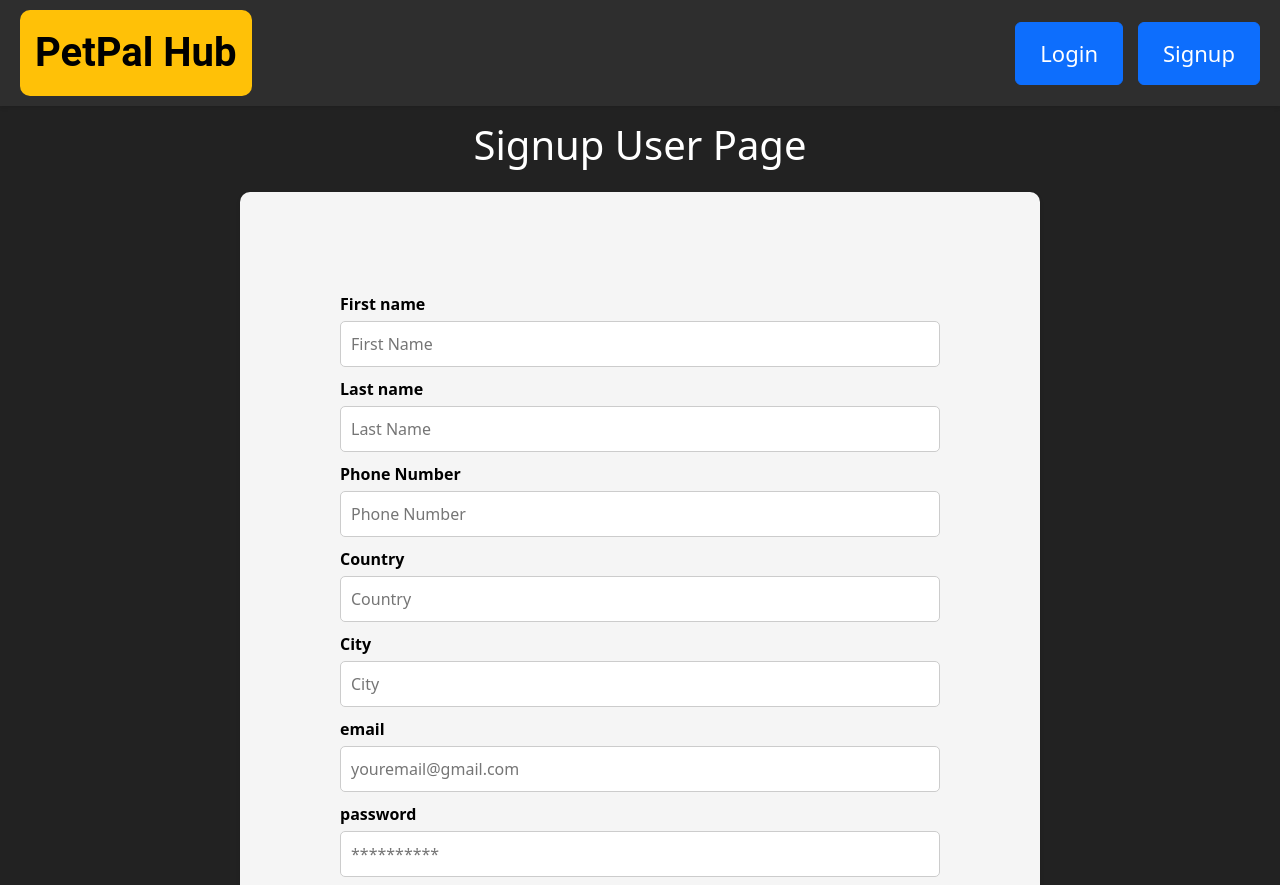
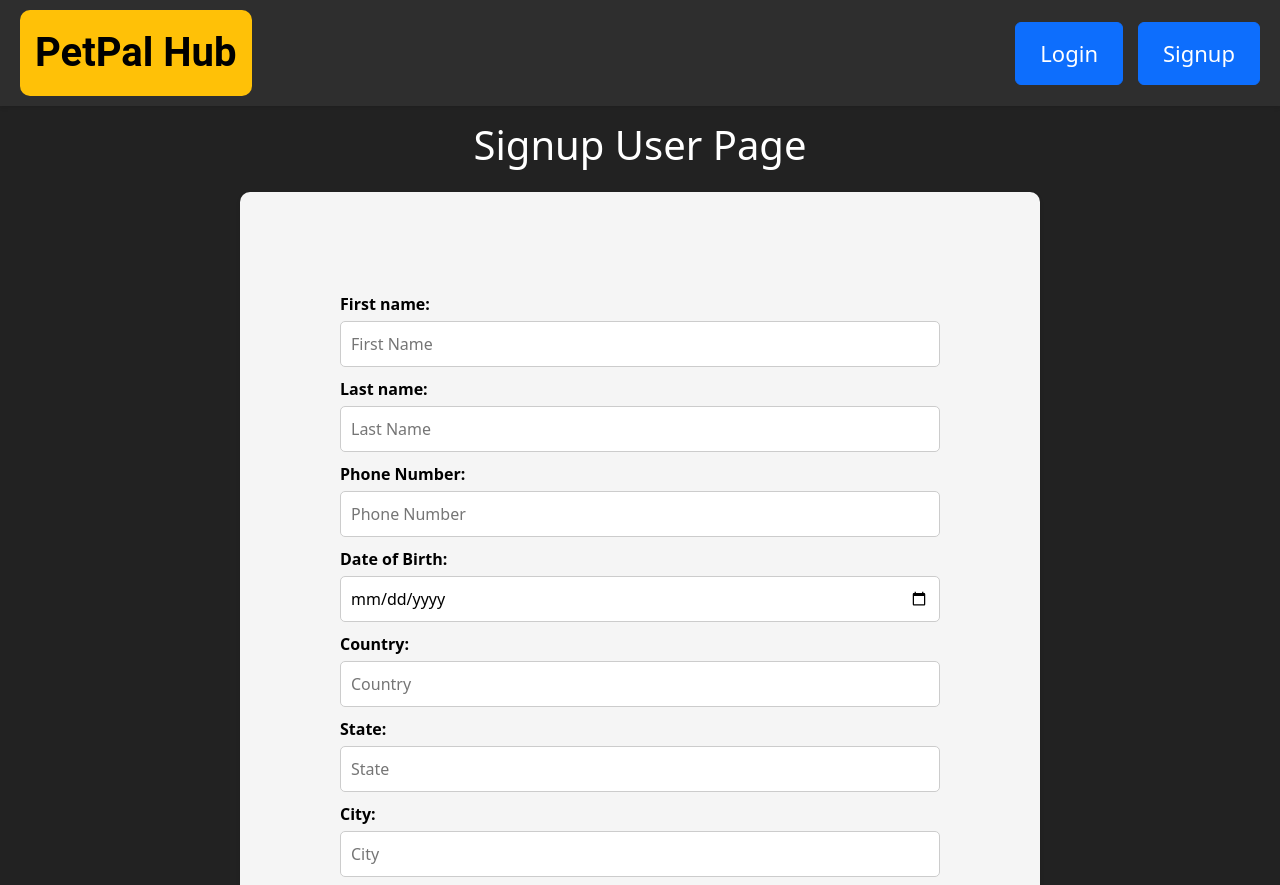
Before and after one commit to mttble/PetPalHub-react-router, a React (Vite) app: page /signup-user in a window 1280 px wide. Shown: the top 885 px of the page. Built offline with nearby package versions, Linux system fonts and the light colour scheme.

Commit message:
added backend functionality and error handling for SignupUser

```diff
--- a/src/components/App.jsx
+++ b/src/components/App.jsx
@@ -27,7 +27,7 @@ function App() {
   return (
     <>
       <NavBar />
-      <Toaster position='bottom-right' toastOptions={{duration:3000}}/>
+      <Toaster position='bottom-right' toastOptions={{duration:5000}}/>
       <Routes>
         <Route path="/" element={<Home />} />
         <Route path="/login" element={<Login />} />
--- a/src/components/SignupCarer.jsx
+++ b/src/components/SignupCarer.jsx
@@ -28,14 +28,59 @@ function SignupCarer() {
 
         const {firstName, lastName, phoneNumber, dateOfBirth, country, state, city, street, postalCode, email, password} = data
         try {
+            if (!firstName || !lastName) {
+                toast.error("First name and last name are required.");
+                return;
+            }
+
+            if (!phoneNumber) {
+                toast.error("Phone number is required.");
+                return;
+            }
+
+            if (!dateOfBirth) {
+                toast.error("Date of Birth is required.");
+                return;
+            }
+
+            if (!country) {
+                toast.error("Country is required.");
+                return;
+            }
+
+            if (!state) {
+                toast.error("State is required.");
+                return;
+            }
+
+            if (!city) {
+                toast.error("City is required.");
+                return;
+            }
+
+            if (!street) {
+                toast.error("Street address is required.");
+                return;
+            }
+
+            if (!postalCode) {
+                toast.error("Postal code is required.");
+                return;
+            }
+
+            if (!email) {
+                toast.error("Email is required.");
+                return;
+            }
+
             const {data} = await axios.post('http://localhost:5505/register', {firstName, lastName, phoneNumber, dateOfBirth: formattedDob, country, state, city, street, postalCode, email, password
             })
             if(data.error) {
                 toast.error(data.error)
             } else {
                 setData({})
-                toast.success('Register Successful, Weclome!')
-                navigate('/')
+                toast.success('Register Successful, Welcome!')
+                navigate('/login')
             }
         } catch (err) {
             console.log(err)
@@ -48,37 +93,37 @@ function SignupCarer() {
             </div>
             <form className="signup-user-form" onSubmit={ registerCarer }>
 
-                <label htmlFor="firstName">First name</label>
+                <label htmlFor="firstName">First name:</label>
                 <input value={data.firstName} onChange={(e) => setData({...data, firstName: e.target.value})} id="firstName" placeholder="First Name" />
 
-                <label htmlFor="lastName">Last name</label>
+                <label htmlFor="lastName">Last name:</label>
                 <input value={data.lastName} onChange={(e) => setData({...data, lastName: e.target.value})} id="lastName" placeholder="Last Name" />
 
-                <label htmlFor="phoneNumber">Phone Number</label>
+                <label htmlFor="phoneNumber">Phone Number:</label>
                 <input value={data.phoneNumber} onChange={(e) => setData({...data, phoneNumber: e.target.value})} id="mobile" placeholder="Mobile Number" />
 
-                <label htmlFor="dateOfBirth">Date of Birth</label>
+                <label htmlFor="dateOfBirth">Date of Birth:</label>
                 <input value={data.dateOfBirth} onChange={(e) => setData({...data, dateOfBirth: e.target.value})} type="date" id="dateOfBirth" />
 
-                <label htmlFor="country">Country</label>
+                <label htmlFor="country">Country:</label>
                 <input value={data.country} onChange={(e) => setData({...data, country: e.target.value})} type="text" id="country" placeholder="Country" />
 
-                <label htmlFor="state">State</label>
+                <label htmlFor="state">State:</label>
                 <input value={data.state} onChange={(e) => setData({...data, state: e.target.value})} type="text" id="state" placeholder="State" />
 
-                <label htmlFor="city">City</label>
+                <label htmlFor="city">City:</label>
                 <input value={data.city} onChange={(e) => setData({...data, city: e.target.value})} type="text" id="city" placeholder="City" />
 
-                <label htmlFor="street">Street</label>
+                <label htmlFor="street">Street:</label>
                 <input value={data.street} onChange={(e) => setData({...data, street: e.target.value})} type="text" id="street" placeholder="Street Address" />
 
-                <label htmlFor="postalCode">Postal Code</label>
+                <label htmlFor="postalCode">Postal Code:</label>
                 <input value={data.postalCode} onChange={(e) => setData({...data, postalCode: e.target.value})} type="text" id="postalCode" placeholder="Postal Code" />
 
-                <label htmlFor="email">Email</label>
+                <label htmlFor="email">Email:</label>
                 <input value={data.email} onChange={(e) => setData({...data, email: e.target.value})} type="email" placeholder="youremail@gmail.com" id="email" name="email"/>
 
-                <label htmlFor="password">Password</label>
+                <label htmlFor="password">Password:</label>
                 <input value={data.password} onChange={(e) => setData({...data, password: e.target.value})} type="password" placeholder="**********" id="password" name="password"/>
 
                 <button type="submit">Sign Up</button>
--- a/src/components/SignupUser.jsx
+++ b/src/components/SignupUser.jsx
@@ -1,8 +1,8 @@
+import axios from 'axios'
 import React, { useState } from 'react'
-import './SignupUser.css'
 import { toast } from 'react-hot-toast'
 import { useNavigate } from 'react-router-dom'
-import axios from 'axios'
+import './SignupUser.css'
 
 function SignupUser() {
     const navigate = useNavigate()
@@ -10,6 +10,7 @@ function SignupUser() {
         firstName: '',
         lastName: '',
         phoneNumber: '',
+        dateOfBirth: '',
         country: '',
         city: '',
         email: '',
@@ -18,16 +19,54 @@ function SignupUser() {
 
     const registerUser = async (e) => {
         e.preventDefault()
-        const {firstName, lastName, phoneNumber, country, city, email, password} = data
+
+        const dobParts = data.dateOfBirth.split('-');
+        const formattedDob = `${dobParts[2]}/${dobParts[1]}/${dobParts[0]}`;
+
+        const {firstName, lastName, phoneNumber, dateOfBirth, country, state, city, email, password} = data
         try {
-            const {data} = await axios.post('http://localhost:5505/register', {firstName, lastName, phoneNumber, country, city, email, password
-            })
+            if (!firstName || !lastName) {
+                toast.error("First name and last name are required.");
+                return;
+            }
+
+            if (!phoneNumber) {
+                toast.error("Phone number is required.");
+                return;
+            }
+
+            if (!dateOfBirth) {
+                toast.error("Date of Birth is required.");
+                return;
+            }
+
+            if (!country) {
+                toast.error("Country is required.");
+                return;
+            }
+
+            if (!state) {
+                toast.error("State is required.");
+                return;
+            }
+
+            if (!city) {
+                toast.error("City is required.");
+                return;
+            }
+
+            if (!email) {
+                toast.error("Email is required.");
+                return;
+            }
+
+            const {data} = await axios.post('http://localhost:5505/register', {firstName, lastName, phoneNumber, dateOfBirth: formattedDob, country, state, city, email, password})
             if(data.error) {
                 toast.error(data.error)
             } else {
                 setData({})
-                toast.success('Register Successful, Weclome!')
-                navigate('/')
+                toast.success('Register Successful, Welcome!')
+                navigate('/login')
             }
         } catch (err) {
             console.log(err)
@@ -40,25 +79,31 @@ function SignupUser() {
             </div>
             <form className="signup-user-form" onSubmit={ registerUser }>
 
-                <label htmlFor="firstName">First name</label>
+                <label htmlFor="firstName">First name:</label>
                 <input value={ data.firstName } onChange={(e) => setData({...data, firstName: e.target.value})} id="firstName" placeholder="First Name" />
 
-                <label htmlFor="lastName">Last name</label>
+                <label htmlFor="lastName">Last name:</label>
                 <input value={ data.lastName } onChange={(e) => setData({...data, lastName: e.target.value})} id="lastName" placeholder="Last Name" />
 
-                <label htmlFor="phoneNumber">Phone Number</label>
+                <label htmlFor="phoneNumber">Phone Number:</label>
                 <input value={ data.phoneNumber } onChange={(e) => setData({...data, phoneNumber: e.target.value})} id="phoneNumber" placeholder="Phone Number" />
 
-                <label htmlFor="country">Country</label>
+                <label htmlFor="dateOfBirth">Date of Birth:</label>
+                <input value={data.dateOfBirth} onChange={(e) => setData({...data, dateOfBirth: e.target.value})} type="date" id="dateOfBirth" />
+
+                <label htmlFor="country">Country:</label>
                 <input value={ data.country } onChange={(e) => setData({...data, country: e.target.value})} type="text" id="country" placeholder="Country" />
 
-                <label htmlFor="city">City</label>
+                <label htmlFor="state">State:</label>
+                <input value={ data.state } onChange={(e) => setData({...data, state: e.target.value})} type="text" id="state" placeholder="State" />
+
+                <label htmlFor="city">City:</label>
                 <input value={ data.city } onChange={(e) => setData({...data, city: e.target.value})} type="text" id="city" placeholder="City" />
 
-                <label htmlFor="email">email</label>
+                <label htmlFor="email">email:</label>
                 <input value={ data.email } onChange={(e) => setData({...data, email: e.target.value})} type="email" placeholder="youremail@gmail.com" id="email" name="email"/>
 
-                <label htmlFor="password">password</label>
+                <label htmlFor="password">password:</label>
                 <input value={ data.password } onChange={(e) => setData({...data, password: e.target.value})} type="password" placeholder="**********" id="password" name="password"/>
 
                 <button type="submit">Sign Up</button>
```
